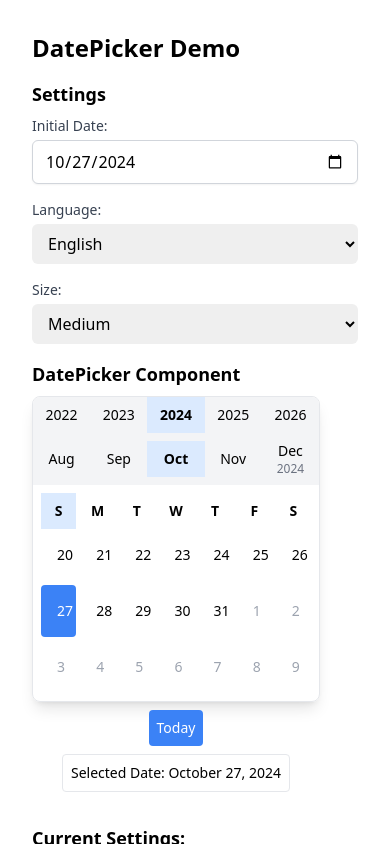
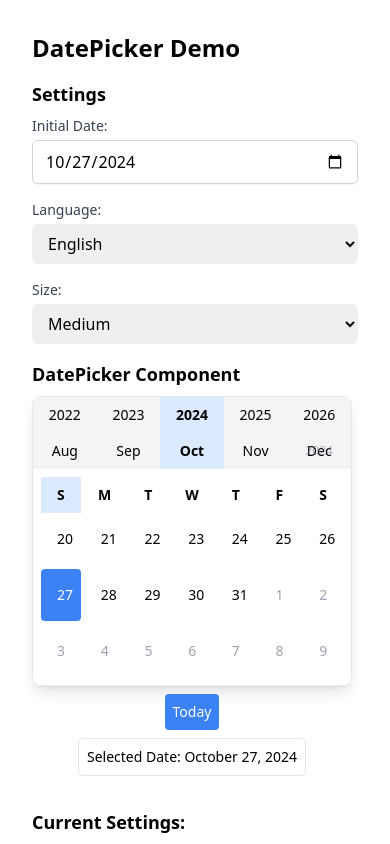
Before and after one commit to sushiljainam/date-picker, a React (Create React App) app: page / in a window 390 px wide. Both pictures are taken after a click on the button "Oct". Shown: the top 844 px of the page. Built offline with nearby package versions, Linux system fonts and the light colour scheme.

Commit message:
Update DatePicker.js

```diff
--- a/src/components/DatePicker.js
+++ b/src/components/DatePicker.js
@@ -50,8 +50,9 @@ const DatePicker = ({
 
     const containerClasses = {
         compact: 'w-64 sm:w-72',
-        medium: 'w-72 sm:w-80 md:w-96',
-        cozy: ''
+        medium: 'w-80 sm:w-96', // Adjusted for better date grid width
+        // cozy: ''
+        cozy: 'w-96 sm:w-112',
     };
 
     const generateDates = (centerDate) => {
@@ -236,13 +237,15 @@ const DatePicker = ({
                             <button
                                 key={index}
                                 onClick={() => handleMonthClick(months[language].indexOf(month))}
-                                className={`w-full ${sizeClasses[size]} transition-colors duration-300 ${month === months[language][currentMonth] ? 'font-bold bg-blue-100' : 'hover:bg-gray-200'}`}
+                                className={`w-full ${sizeClasses[size]} transition-colors duration-300 ${month === months[language][currentMonth] ? 'font-bold bg-blue-100' : 'hover:bg-gray-200'} relative`}
                                 aria-selected={month === months[language][currentMonth]}
                                 role="option"
                             >
                                 <div>{month}</div>
-                                {size !== 'compact' && (month === months[language][0] || month === months[language][11]) && (
-                                    <div className="text-xs text-gray-500">{year}</div>
+                                {(month === months[language][0] || month === months[language][11]) && (
+                                    <div className="absolute top-0 left-0 w-full h-full flex items-center justify-center text-xs text-gray-500 opacity-50">
+                                        {year}
+                                    </div>
                                 )}
                             </button>
                         ))}
@@ -261,15 +264,17 @@ const DatePicker = ({
                             </div>
                         ))}
                     </div>
-                    <div className={`h-[${size === 'cozy' || size === 'medium' ? '150' : '120'}px] overflow-hidden`} role="grid">
+                    <div className={`h-[${size === 'cozy' ? '180' : size === 'medium' ? '150' : '120'}px] overflow-hidden`} role="grid">
                         <div className="grid grid-cols-7 gap-1">
                             {visibleDates.map((date, index) => (
                                 <button
                                     key={date.toDateString() + '__' + index}
                                     onClick={() => handleDateClick(date)}
                                     onFocus={() => setFocusedDate(date)}
-                                    className={`text-center ${sizeClasses[size]} rounded transition-colors duration-300 ${isSelectedDate(date) ? 'bg-blue-500 text-white' : 'hover:bg-gray-200'
-                                        } ${date.getMonth() !== currentMonth ? 'text-gray-400' : ''} ${focusedDate && focusedDate.toDateString() === date.toDateString() ? 'ring-2 ring-blue-300' : ''
+                                    className={`text-center ${sizeClasses[size]} rounded transition-colors duration-300 ${
+                                        isSelectedDate(date) ? 'bg-blue-500 text-white' : 'hover:bg-gray-200'
+                                    } ${date.getMonth() !== currentMonth ? 'text-gray-400' : ''} ${
+                                        focusedDate && focusedDate.toDateString() === date.toDateString() ? 'ring-2 ring-blue-300' : ''
                                         }`}
                                     aria-selected={isSelectedDate(date)}
                                     role="gridcell"
```
